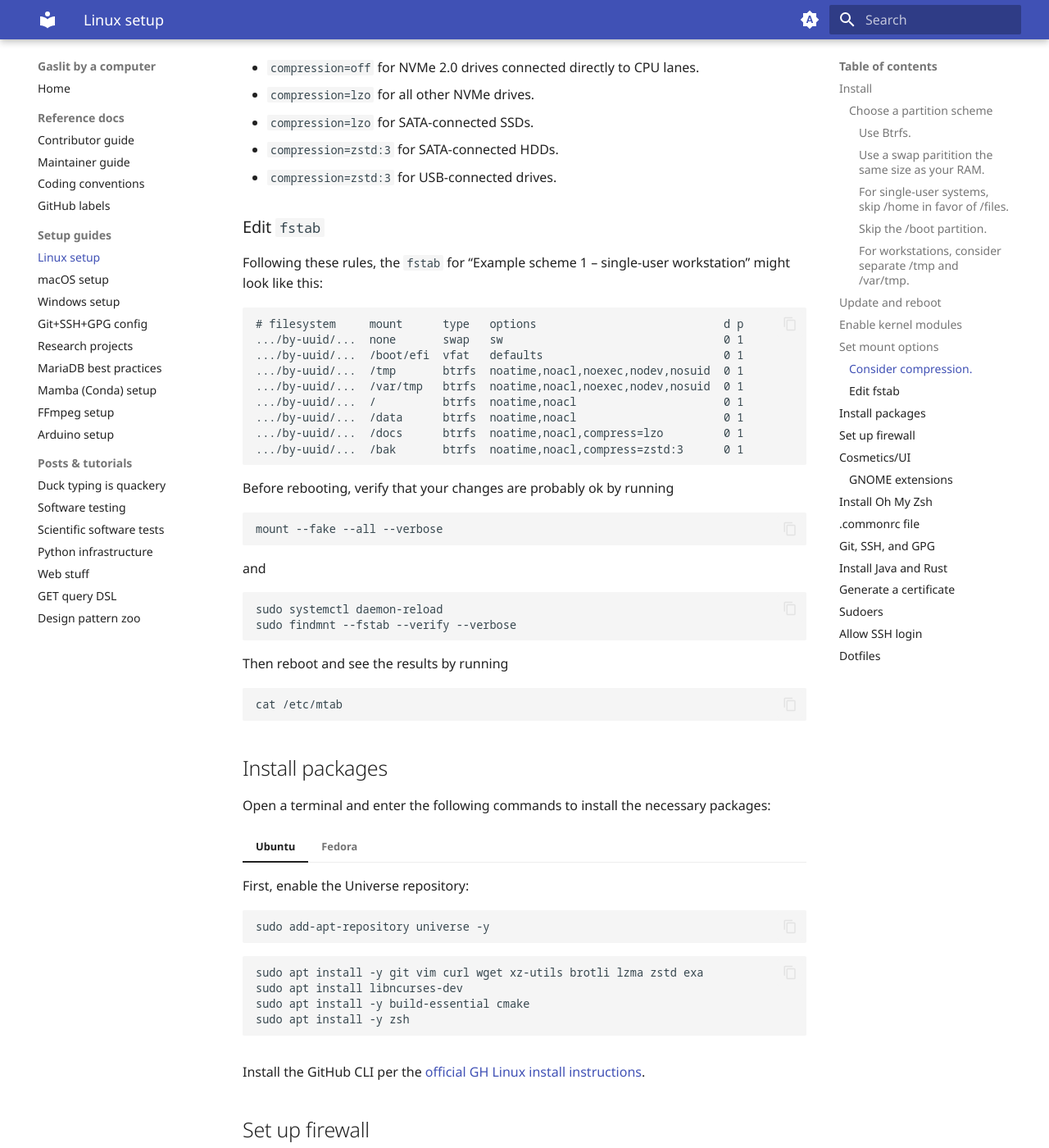
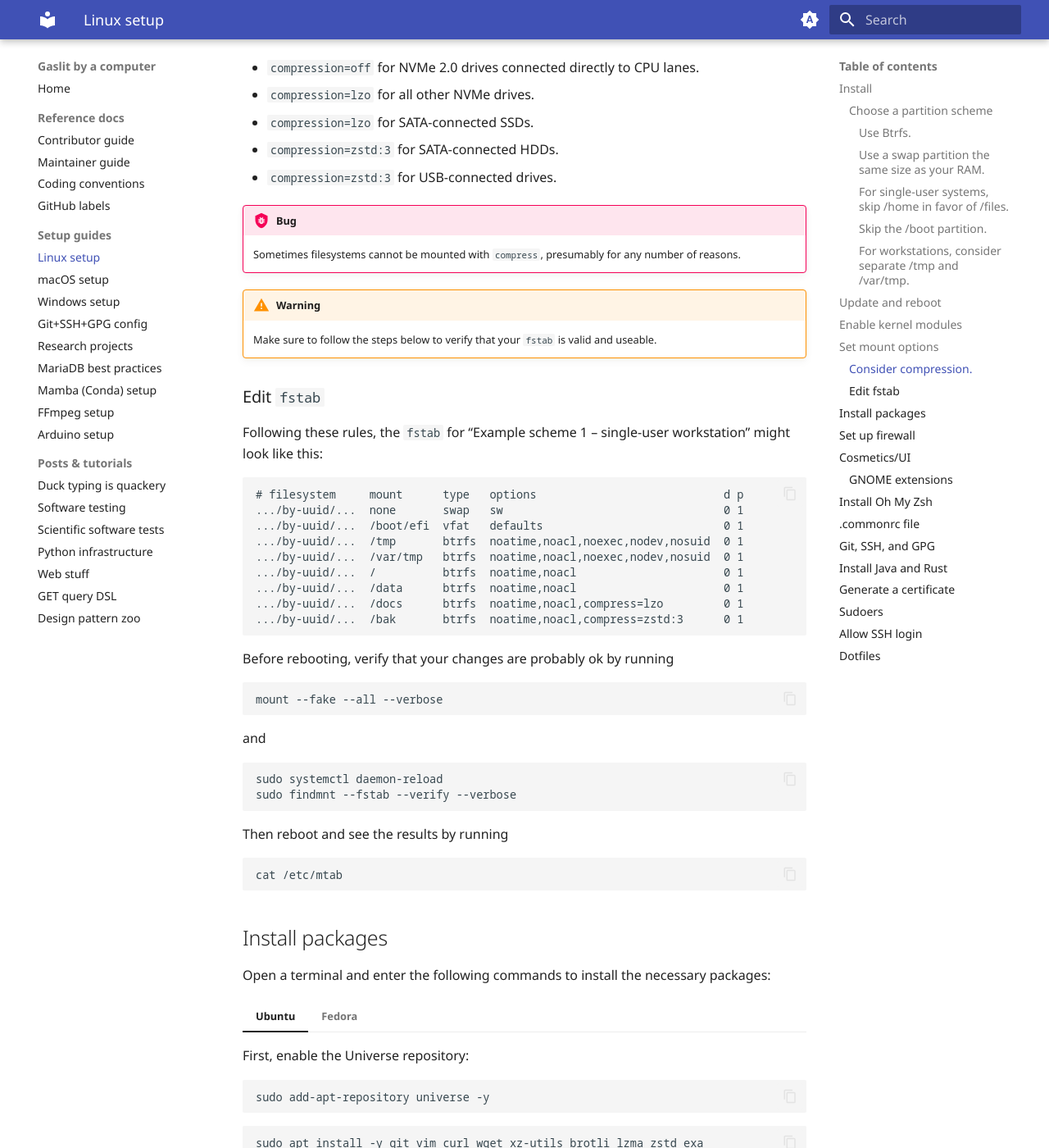
Before and after one commit to dmyersturnbull/dmyersturnbull.github.io, an MkDocs documentation site: the page built from contents/guide/linux-setup.md, in a window 1280 px wide and 1400 px high, scrolled down 2287 px. Shown: the whole window at 82% size. Built offline with MkDocs 1.6.1 and Material for MkDocs 9.7.7, drawn with Linux system fonts in a browser that asks for light colours; comment, search, counter and statistics services are not loaded; some of the changed text lies outside the part shown.

Commit message:
fix: cleanup in setup guides

````diff
--- a/contents/guide/linux-setup.md
+++ b/contents/guide/linux-setup.md
@@ -31,31 +31,31 @@
 Btrfs is a copy-on-write option and is now much more robust than ext4.
 See the [btrfs documentation](https://btrfs.readthedocs.io/en/latest).
 
-#### Use a swap paritition the same size as your RAM.
+#### Use a swap partition the same size as your RAM.
 
-There's an adage that it's important for emergency memory – in case your main memory runs out.
+There’s an adage that it’s important for emergency memory – in case your main memory runs out.
 Meanwhile, mavericks insist on skipping it altogether,
 pointing out that using it for emergency memory would render a system excessively slow.
 Linux uses swap space as a _complement_ to memory by swapping out infrequently used pages.
-You should definitely use it, but it probably doesn't need to fit more than your memory.
+You should definitely use it, but it probably doesn’t need to fit more than your memory.
 
 #### For single-user systems, skip `/home` in favor of `/files`.
 
 `/home` will probably fill with miscellaneous configuration
-and even temp data that doesn't need to be backed up.
-It's probably even best to discard such files when upgrading or installing a new distro.
+and even temp data that doesn’t need to be backed up.
+It’s probably even best to discard such files when upgrading or installing a new distro.
 So, leave `/home` in the root partition and use another mount point like `/data` or `/files` instead.
 
 #### Skip the `/boot` partition.
 
-It's not needed on a modern UEFI system.
+It’s not needed on a modern UEFI system.
 
 #### For workstations, consider separate `/tmp` and `/var/tmp`.
 
 Things like an inefficient SQL query can quickly take hundreds of gigabytes in `/tmp`.
 If `/tmp` is in your root partition, this can brick your system,
 and you might have to boot to a flash drive to clean up the system.
-If `/tmp` is a separate partition, filling it up won't leave your system unbootable.
+If `/tmp` is a separate partition, filling it up won’t leave your system unbootable.
 Of course, consider the tradeoff.
 The same goes for `/var/tmp` (more or less).
 If mounted as separate partitions, mount with `noexec`.
@@ -120,7 +120,7 @@
   Access timestamps (atime) are written using the default option, `relatime`.
   This makes a lot of otherwise-unnecessary writes, degrading performance.
 - Add `noacl` everywhere.
-  There's probably no performance gain to disable ACL, but you almost definitely don't need it.
+  There’s probably no performance gain to disable ACL, but you almost definitely don’t need it.
 -  Add `noexec`, `nodev`, and `nosuid` to `/tmp` and `/var/tmp` (if they exist).
 
 ### Consider compression.
@@ -137,9 +137,18 @@
 - `compression=zstd:3` for SATA-connected HDDs.
 - `compression=zstd:3` for USB-connected drives.
 
+!!! bug
+
+    Sometimes filesystems cannot be mounted with `compress`,
+    presumably for any number of reasons.
+
+!!! warning
+
+    Make sure to follow the steps below to verify that your `fstab` is valid and useable.
+
 ### Edit `fstab`
 
-Following these rules, the `fstab` for "Example scheme 1 – single-user workstation" might look like this:
+Following these rules, the `fstab` for “Example scheme 1 – single-user workstation” might look like this:
 
 ```fstab
 # filesystem     mount      type   options                            d p
@@ -186,8 +195,8 @@
 
     ```bash
     sudo apt install -y git vim curl wget xz-utils brotli lzma zstd exa
-	sudo apt install libncurses-dev
-	sudo apt install -y build-essential cmake
+	  sudo apt install libncurses-dev
+	  sudo apt install -y build-essential cmake
     sudo apt install -y zsh
     ```
 
@@ -196,8 +205,8 @@
     ```bash
     sudo dnf update && upgrade
     sudo dnf install -y git vim curl wget xz-utils brotli lzma zstd exa
-	sudo dnf install -y ncurses-devel
-	sudo dnf install -y make automake gcc gcc-c++ kernel-devel cmake
+	  sudo dnf install -y ncurses-devel
+	  sudo dnf install -y make automake gcc gcc-c++ kernel-devel cmake
     sudo dnf install -y zsh
     ```
 
@@ -219,7 +228,7 @@
 
 ## Cosmetics/UI
 
-In GNOME's settings, set the time format to 24-hour and make sure <i>Automatic Data and Time</i> is selected.
+In GNOME’s settings, set the time format to 24-hour and make sure <i>Automatic Data and Time</i> is selected.
 
 ### GNOME extensions
 
@@ -237,6 +246,7 @@
 
 Then open https://extensions.gnome.org/ and install the browser extension.
 I recommend installing:
+
 - <i>Force Quit</i>
 - <i>Panel Date Format</i>
   After installing, run
@@ -244,7 +254,6 @@
   dconf write /org/gnome/shell/extensions/panel-date-format/format "'%Y-%m-%d %H:%M'"
   ```
 
-
 {!guide/_common-setup.md!}
 
 !!! note "Thanks"
--- a/contents/guide/windows-setup.md
+++ b/contents/guide/windows-setup.md
@@ -158,15 +158,7 @@
 irm get.scoop.sh | iex
 ```
 
-Then install Node.js and Python:
-
-```powershell
-scoop bucket add main
-scoop install nodejs python
-```
-
-_Optional:_ Install [Snappy](https://snappy.computop.org/installing.html#windows), a cross-platform package manager.
-
+Install [Snappy](https://snappy.computop.org/installing.html#windows), a cross-platform package manager.
 
 ## Git, SSH, & GPG
 
@@ -214,6 +206,20 @@
     )
     ```
 
+
+Install Node.js and Python:
+
+```powershell
+scoop bucket add main
+scoop install nodejs python
+```
+
+Finally, install [pnpm](https://pnpm.io/), a faster alternative to npm:
+
+```powershell
+iwr https://get.pnpm.io/install.ps1 -useb | iex
+```
+
 ## Visual C++ Build Tools
 
 Install the [Visual C++ Build Tools](https://visualstudio.microsoft.com/visual-cpp-build-tools/)
````
Also changed, not shown: other parts of contents/guide/windows-setup.md (+1 -1 lines), contents/guide/git-ssh-gpg.md (+14 -8 lines).
